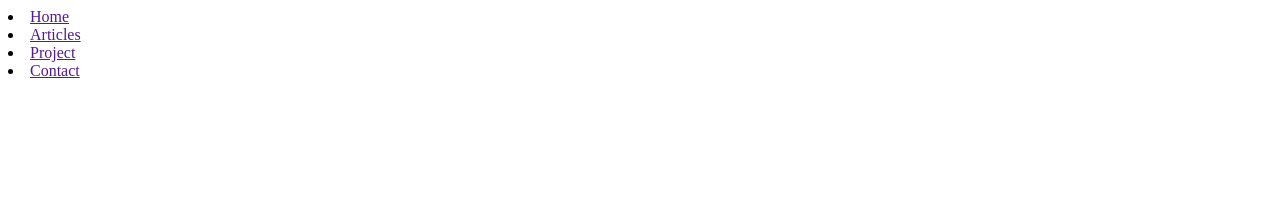
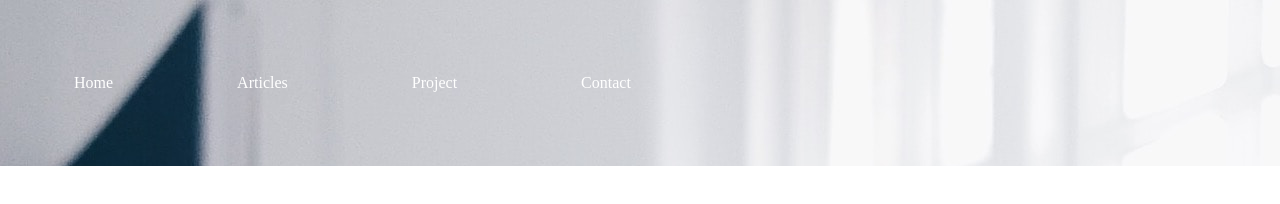
Before and after one commit to arcVaishali/CodeClause_my-portfolio-cc, a plain HTML site: page index.html in a window 1280 px wide. Drawn offline with Linux system fonts and the light colour scheme.

Commit message:
mark-up for navigation bar at the top

```diff
--- a/index.html
+++ b/index.html
@@ -4,17 +4,25 @@
     <meta charset="UTF-8">
     <meta http-equiv="X-UA-Compatible" content="IE=edge">
     <meta name="viewport" content="width=device-width, initial-scale=1.0">
+    <link rel="stylesheet" href="style.css">
     <title>Home</title>
 </head>
 <body>
-    <header>
+    <p>
+
+    <p>
+    <header class = "nav-head">
         <nav class="nav-bar">
-            <li><a href="">Home</a></li>
-            <li><a href="">Articles</a></li>
-            <li><a href="">Project</a></li>
-            <li><a href="">Contact</a></li>
+            <li><a href="#HOME">Home</a></li>
+            <li><a href="#ARTICLES">Articles</a></li>
+            <li><a href="#PROJECT">Project</a></li>
+            <li><a href="#CONTACT">Contact</a></li>
         </nav>
     </header>
+    <section>
+
+    </section>
+
 
 </body>
 </html>
--- /dev/null
+++ b/style.css
@@ -0,0 +1,29 @@
+*{
+    margin:0;
+    padding:0;
+    box-sizing: border-box;
+}
+
+header{
+    padding:100px;
+    background-repeat: no-repeat;
+    background-image:url("bgd-image.jpg") ;
+}
+
+.nav-head{
+    background-color: black;
+    overflow:auto;
+    padding:12px;
+}
+
+.nav-bar a{
+    text-decoration: none;
+    color:white;
+}
+
+.nav-bar li{
+    float:left;
+    list-style: none;
+    padding:12px;
+    margin:50px;
+}
```
Also changed, not shown: bgd-image.jpg (added).
